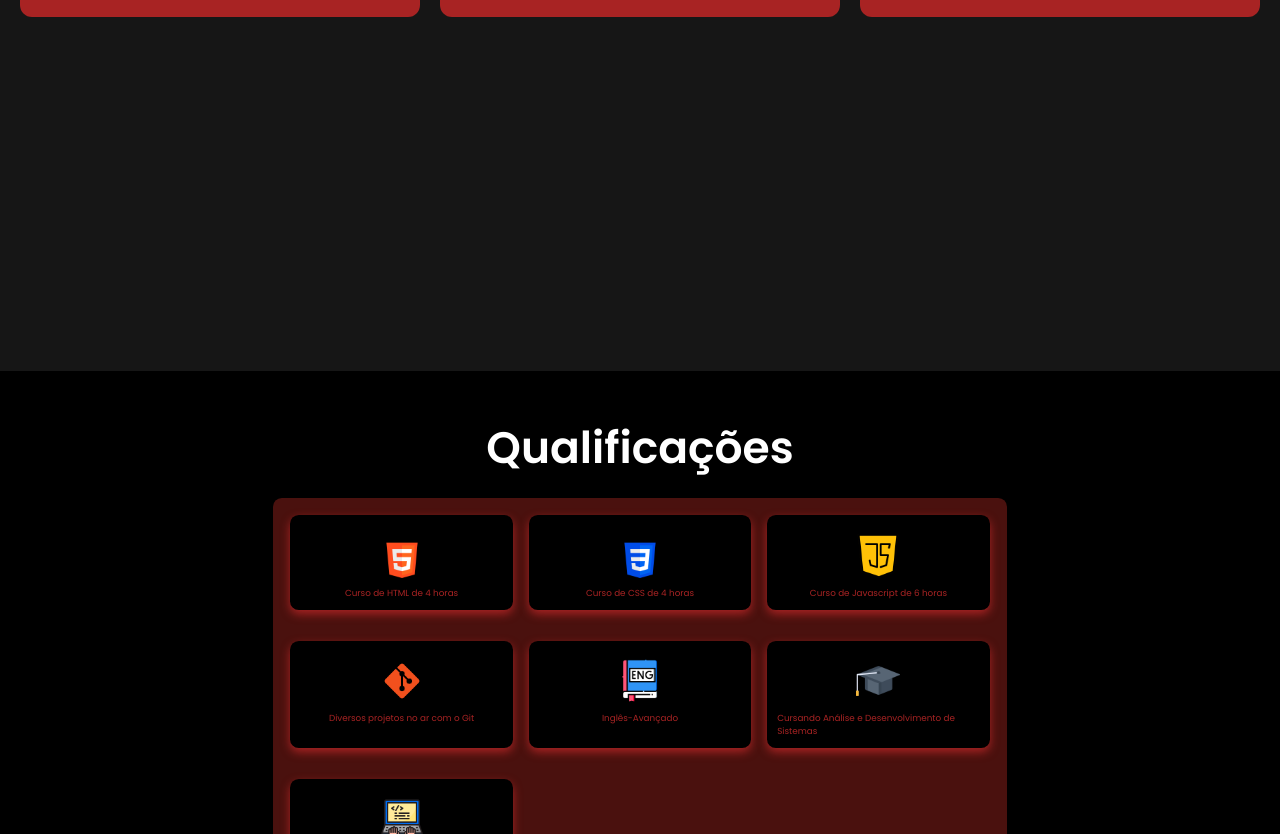
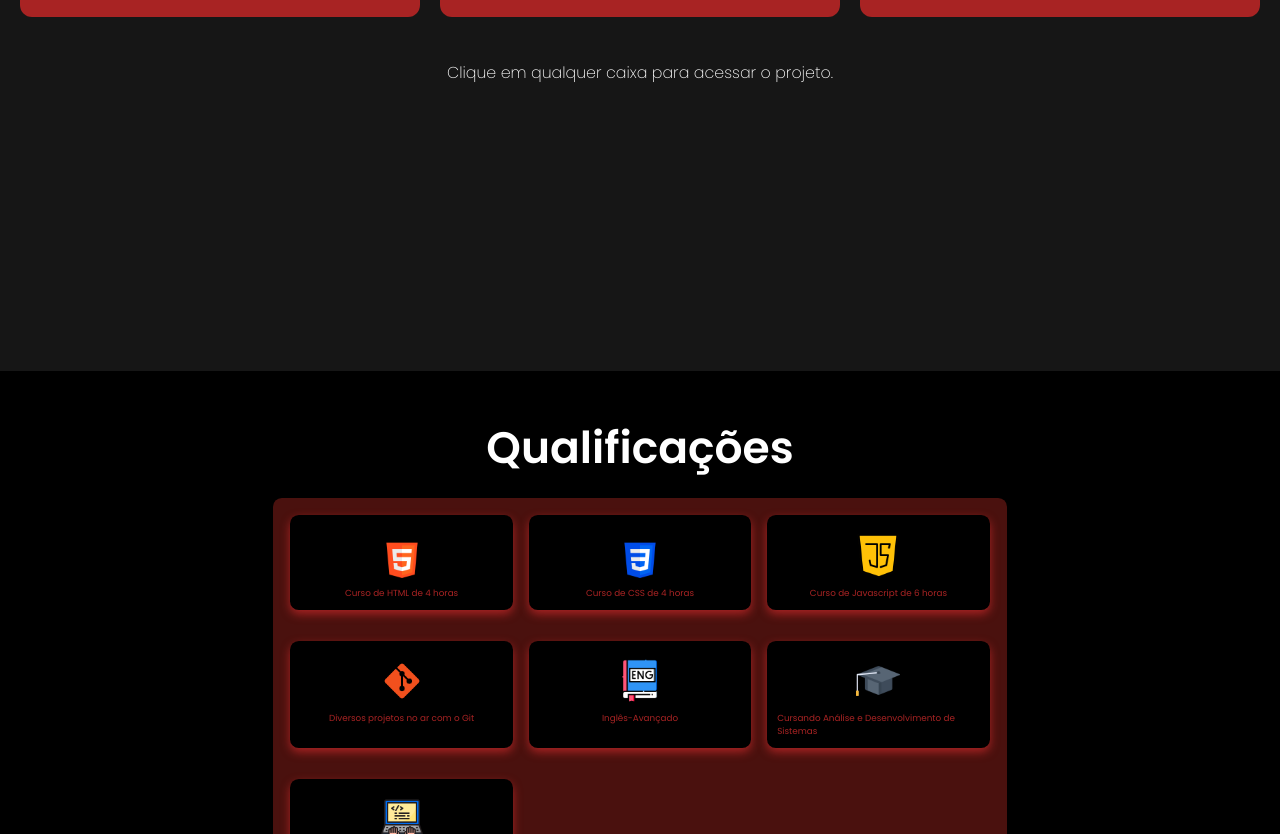
Before and after one commit to yorforger0703/meu-portfolio, a plain HTML site: page index.html in a window 1280 px wide. Shown: the part 1229-2063 px from the top of the page. Drawn offline with Linux system fonts and the light colour scheme.

Commit message:
adicionando questões de acessibilidade

```diff
--- a/index.html
+++ b/index.html
@@ -90,6 +90,7 @@
                 </div>
             </a>
         </div>
+        <p class="acessibilidade">Clique em qualquer caixa para acessar o projeto.</p>
     </section>
 
     <section class="qualificacoes" id="qualificacoes">
--- a/style.css
+++ b/style.css
@@ -475,7 +475,16 @@ span {
     }
 }
 
-
+.acessibilidade{
+    margin-top: 2rem;
+    padding: 3rem;
+    font-family: 'Poppins', sans-serif;
+    font-size: 1.8rem;
+    font-weight: 200;
+    align-items: center;
+    justify-content: center;
+    text-align: center;
+}
 
 
 
```
